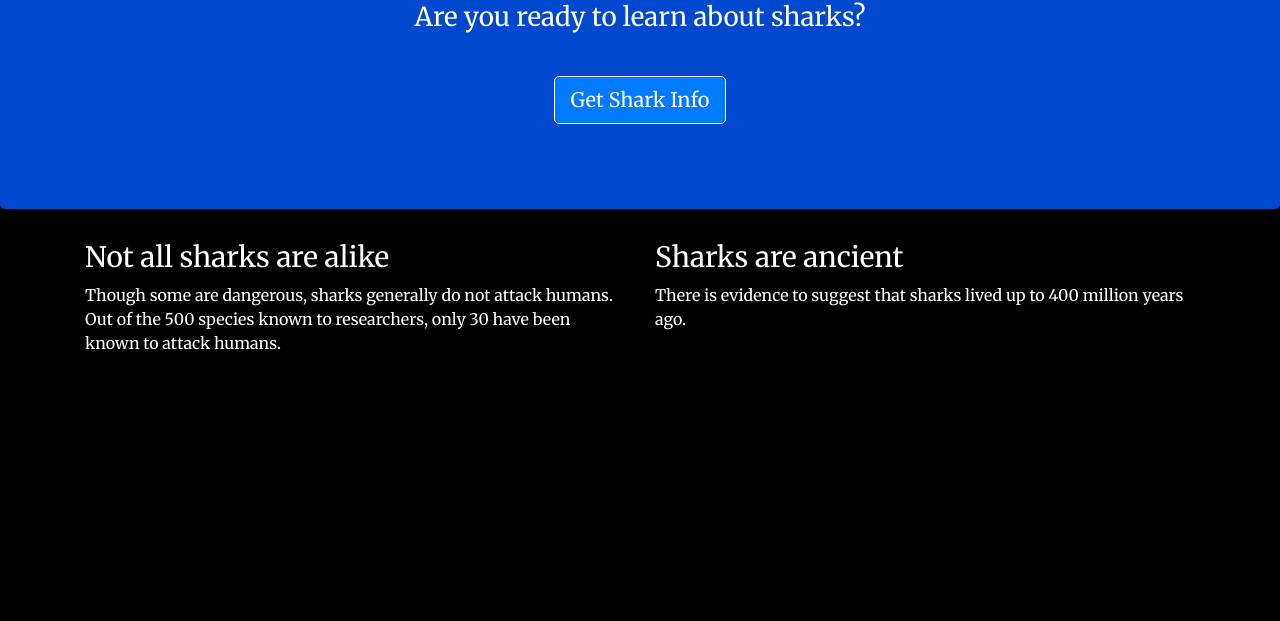
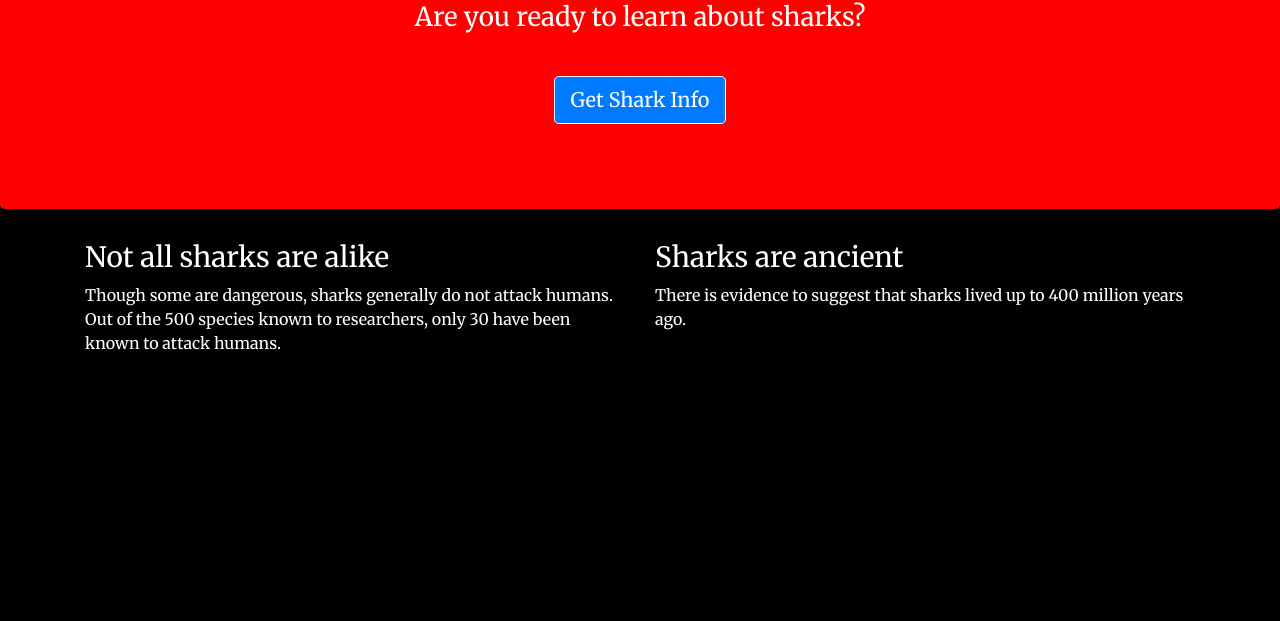
Before and after one commit to matheusflauzino/exemplo-git-flow, a website: page views/index.html in a window 1280 px wide. Shown: the part 179-800 px from the top of the page. Drawn offline with nearby package versions, Linux system fonts and the light colour scheme.

Commit message:
feat: um novo recurso

```diff
--- a/views/css/styles.css
+++ b/views/css/styles.css
@@ -21,7 +21,7 @@ p {
 }
 
 .jumbotron {
-    background: #0048CD;
+    background: red;
     color: white;
     text-align: center;
 }
```
